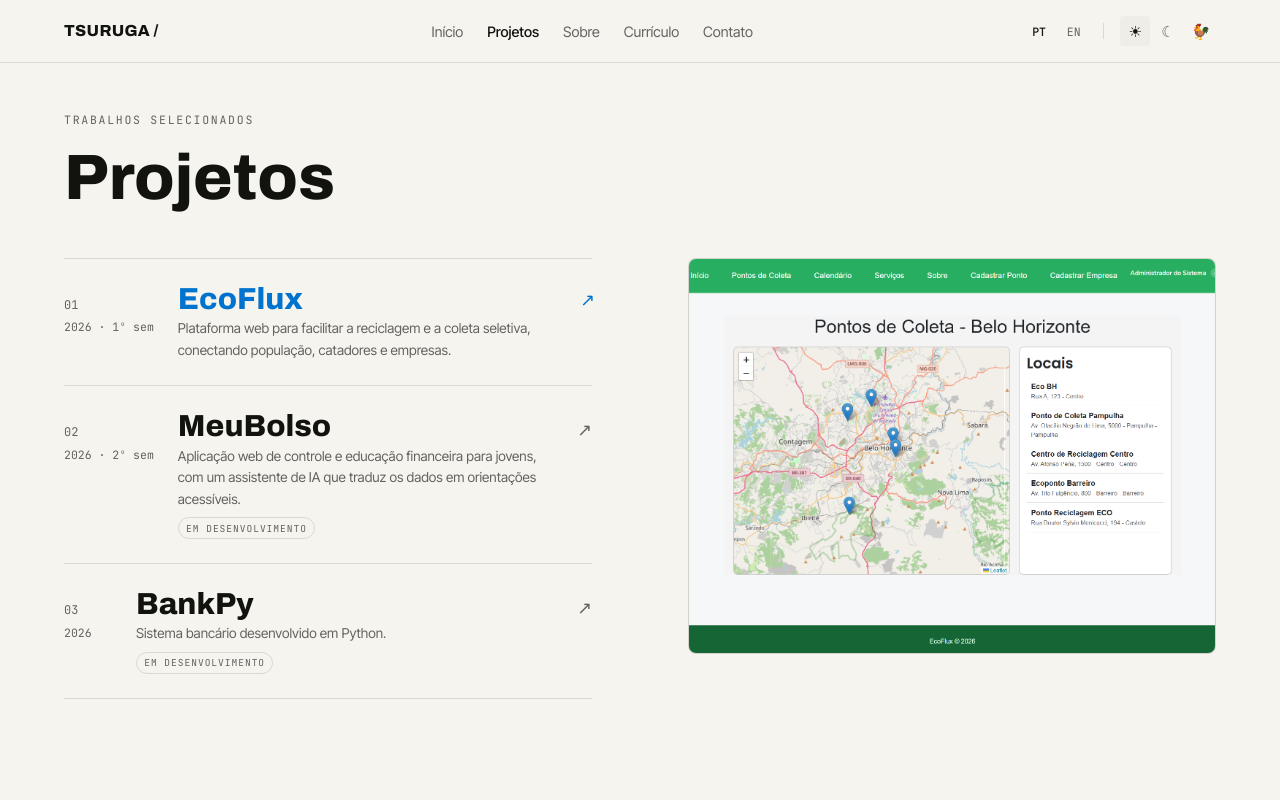
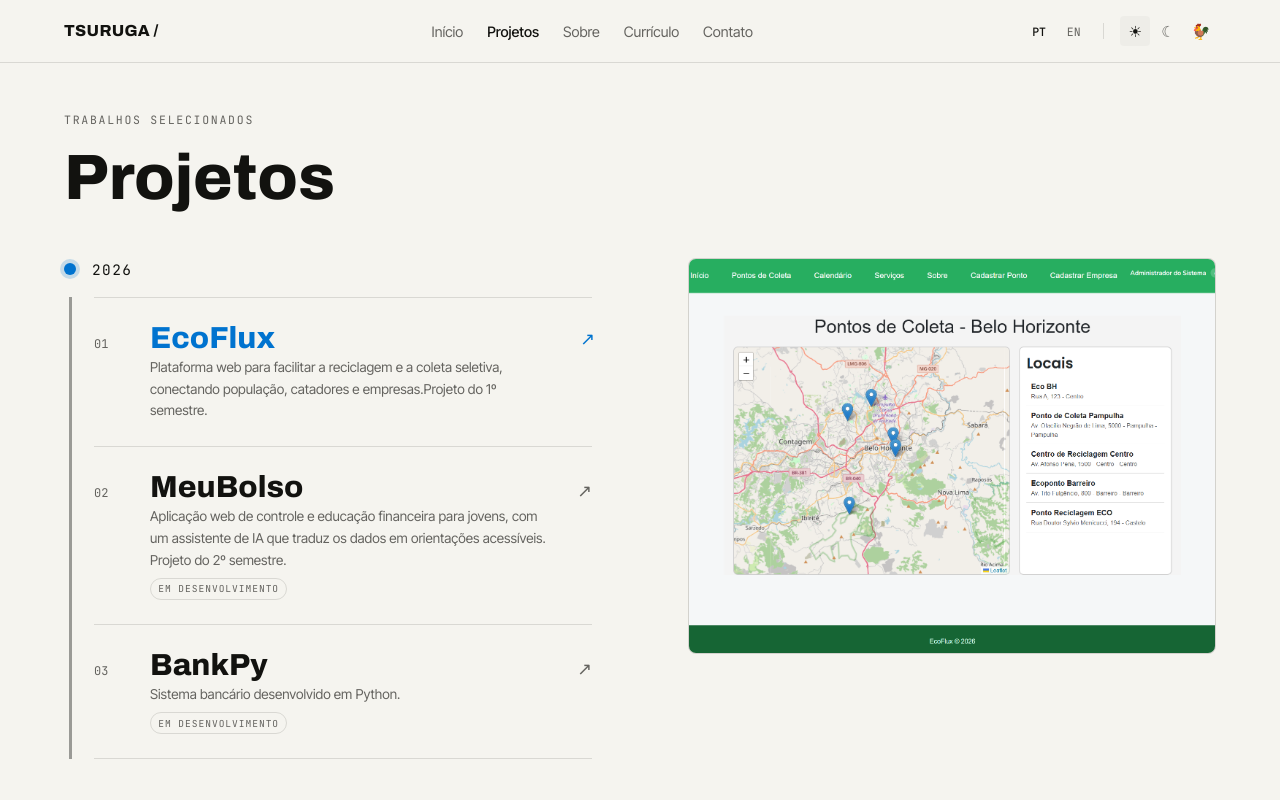
Before and after one commit to DanielTsuruga/danieltsuruga-portifolio, a React (Vite) app: page /projetos in a window 1280 px wide. Shown: the top 800 px of the page. Built offline with nearby package versions, Linux system fonts and the light colour scheme; no server answers.

Commit message:
docs: coloca descricao dos projetos

```diff
--- a/src/data/projects.js
+++ b/src/data/projects.js
@@ -9,17 +9,17 @@ export const projects = [
     id: 'ecoflux',
     nome: 'EcoFlux',
     descricao:
-      'Plataforma web para facilitar a reciclagem e a coleta seletiva, conectando população, catadores e empresas.',
+      'Plataforma web para facilitar a reciclagem e a coleta seletiva, conectando população, catadores e empresas.Projeto do 1º semestre.',
     tecnologias: ['HTML', 'CSS', 'JavaScript', 'Node.js', 'JSON Server', 'Express', 'Bootstrap'],
     repo: 'https://github.com/ICEI-PUC-Minas-PMGES-TI/pmg-es-2026-1-ti1-0427100-ecoflux',
     site: 'https://ecoflux-33eg.onrender.com/',
-    ano: '2026 · 1º sem',
+    ano: '2026',
     status: 'concluido',
     destaque: true,
     equipe: true,
     logo: ecofluxLogo,
     preview: ecofluxPreview,
-    demo: ecofluxDemo, // GIF de demonstração (aparece na página de detalhe)
+    demo: ecofluxDemo,
     detalhes: {
       descricao:
         'O EcoFlux é uma plataforma web que torna a reciclagem e a coleta seletiva mais simples e acessíveis no dia a dia. O sistema reúne pontos de coleta, calendário de coleta por região, cadastro de empresas de reciclagem e solicitação de coleta, conectando população, catadores e gestores públicos.',
@@ -35,11 +35,11 @@ export const projects = [
     id: 'meubolso',
     nome: 'MeuBolso',
     descricao:
-      'Aplicação web de controle e educação financeira para jovens, com um assistente de IA que traduz os dados em orientações acessíveis.',
+      'Aplicação web de controle e educação financeira para jovens, com um assistente de IA que traduz os dados em orientações acessíveis. Projeto do 2º semestre.',
     tecnologias: ['JavaScript', 'Java', 'HTML', 'CSS'],
     repo: 'https://github.com/ICEI-PUC-Minas-PMGES-TI/pmg-es-2026-2-ti2-8183100-meu-bolso',
     site: null,
-    ano: '2026 · 2º sem',
+    ano: '2026',
     status: 'em-desenvolvimento',
     destaque: false,
     equipe: true,
@@ -47,17 +47,17 @@ export const projects = [
     preview: null,
     detalhes: {
       descricao:
-        'O MeuBolso é uma aplicação web de controle e educação financeira voltada a jovens que estão começando a lidar com dinheiro próprio (mesada, primeiro salário ou aumento de renda), com um assistente de IA que transforma os dados do usuário em orientações práticas e acessíveis.',
-      problema: '',
-      solucao: '',
-      contribuicao: '',
+        'O MeuBolso é uma aplicação web de controle e educação financeira voltada a jovens que estão começando a lidar com dinheiro próprio (mesada, primeiro salário ou aumento de renda), com um assistente de IA que transforma os dados do usuário em orientações práticas e acessíveis. É um trabalho interdisciplinar em equipe, desenvolvido com Design Thinking na concepção e Kanban no desenvolvimento.',
+      problema: 'Jovens de 15 a 20 anos que passam a ter renda própria — pela mesada, pelo primeiro salário ou por um aumento — têm dificuldade de controlar gastos, guardar dinheiro e decidir o destino da renda. Faltam ferramentas simples e orientação prática para a realidade deles, e o problema se intensifica em ambientes digitais, onde promoções, parcelamentos e influenciadores facilitam a compra por impulso. A pesquisa da equipe mostrou que o desafio não é só falta de informação, mas a dificuldade de transformá-la em hábito.',
+      solucao: 'Uma aplicação web onde o jovem registra e categoriza gastos, acompanha o que recebe e guarda, define metas e reserva, e visualiza um resumo da evolução financeira. O diferencial é um assistente de IA que analisa os próprios dados do usuário e devolve orientações educativas em linguagem acessível — transformando informação em hábito, em vez de conteúdo genérico. O MVP prioriza conta e registro de gastos e o assistente de IA, seguidos de resumo financeiro, metas e reserva.',
+      contribuicao: 'Atuo como líder da equipe, responsável pela gestão do projeto, pelo controle de qualidade e pela documentação. Coordeno o time pelo método Kanban, acompanho as entregas e participei das etapas de Design Thinking (pesquisa, personas, requisitos e priorização das funcionalidades).',
     },
   },
   {
     id: 'bankpy',
     nome: 'BankPy',
     descricao: 'Sistema bancário desenvolvido em Python.',
-    tecnologias: ['Python'],
+    tecnologias: ['Python', 'JSON Server', 'Git', 'GitHub'],
     repo: null,
     site: null,
     ano: '2026',
@@ -67,10 +67,10 @@ export const projects = [
     logo: bankpyLogo,
     preview: null,
     detalhes: {
-      descricao: 'Sistema bancário desenvolvido em Python.',
-      problema: '',
-      solucao: '',
-      contribuicao: '',
+      descricao: 'Sistema bancário desenvolvido em Python para simular operações financeiras e gerenciamento de contas.',
+      problema: 'A necessidade de praticar conceitos de programação por meio de um sistema que simula situações reais do dia a dia bancário.',
+      solucao: 'Desenvolvimento de uma aplicação com cadastro de usuários, validação de dados e armazenamento persistente de informações em arquivos JSON.',
+      contribuicao: 'Desenvolvi a estrutura do projeto, organizei o código em módulos e implementei a lógica de cadastro, validação e gerenciamento de usuários.',
     },
   },
 ]
--- a/src/pages/Projects.jsx
+++ b/src/pages/Projects.jsx
@@ -15,6 +15,12 @@ function Projects() {
       <h1 className={styles.title}>Projetos</h1>
 
       <div className={styles.layout}>
+        <div className={styles.timeline}>
+          <div className={styles.yearMarker}>
+            <span className={styles.yearDot} aria-hidden="true" />
+            <span className={styles.yearLabel}>2026</span>
+          </div>
+
           <div className={styles.list}>
             {projects.map((project, index) => {
               const numero = String(index + 1).padStart(2, '0')
@@ -28,10 +34,7 @@ function Projects() {
                   onFocus={() => setActiveIndex(index)}
                   className={`${styles.item} ${ativo ? styles.itemActive : ''}`}
                 >
-                <div className={styles.meta}>
                   <span className={styles.number}>{numero}</span>
-                  <span className={styles.year}>{project.ano}</span>
-                </div>
 
                   <div className={styles.info}>
                     <h2 className={styles.name}>{project.nome}</h2>
@@ -47,6 +50,7 @@ function Projects() {
                 </Link>
               )
             })}
+          </div>
         </div>
 
         <div className={styles.previewPane}>
--- a/src/pages/Projects.module.css
+++ b/src/pages/Projects.module.css
@@ -24,9 +24,39 @@
   align-items: start;
 }
 
+.timeline {
+  position: relative;
+}
+
+.yearMarker {
+  display: flex;
+  align-items: center;
+  gap: var(--space-sm);
+  margin-bottom: var(--space-sm);
+}
+
+.yearDot {
+  width: 12px;
+  height: 12px;
+  border-radius: 50%;
+  background-color: var(--color-accent);
+  flex-shrink: 0;
+  box-shadow: 0 0 0 4px color-mix(in oklch, var(--color-accent) 20%, transparent);
+}
+
+.yearLabel {
+  font-family: var(--font-mono);
+  font-size: 0.9rem;
+  letter-spacing: 0.1em;
+  color: var(--color-text);
+}
+
 .list {
   display: flex;
   flex-direction: column;
+  margin-left: 5px;
+  padding-left: calc(var(--space-sm) + 6px);
+  border-left: 3px solid color-mix(in oklch, var(--color-text) 40%, transparent);
 }
 
 .item {
@@ -42,23 +72,11 @@
   border-bottom: 1px solid var(--color-border);
 }
 
-.meta {
-  display: flex;
-  flex-direction: column;
-  gap: 0.2rem;
-  min-width: 3rem;
-}
-
 .number {
   font-family: var(--font-mono);
   font-size: 0.75rem;
   color: var(--color-text-muted);
-}
-
-.year {
-  font-family: var(--font-mono);
-  font-size: 0.72rem;
-  color: var(--color-text-muted);
+  min-width: 2rem;
 }
 
 .info {
```
Lines whose indentation alone changed are shown as unchanged.
